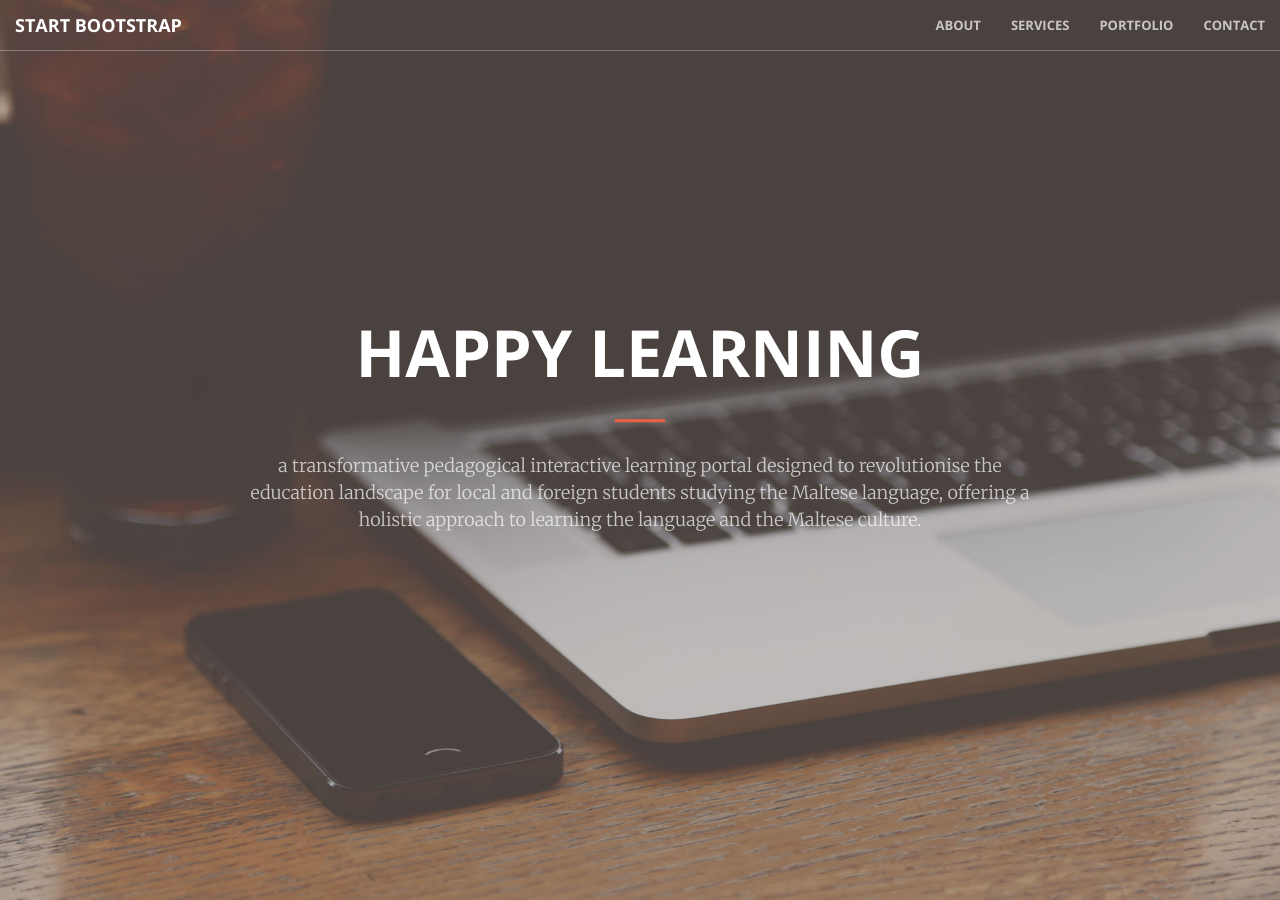
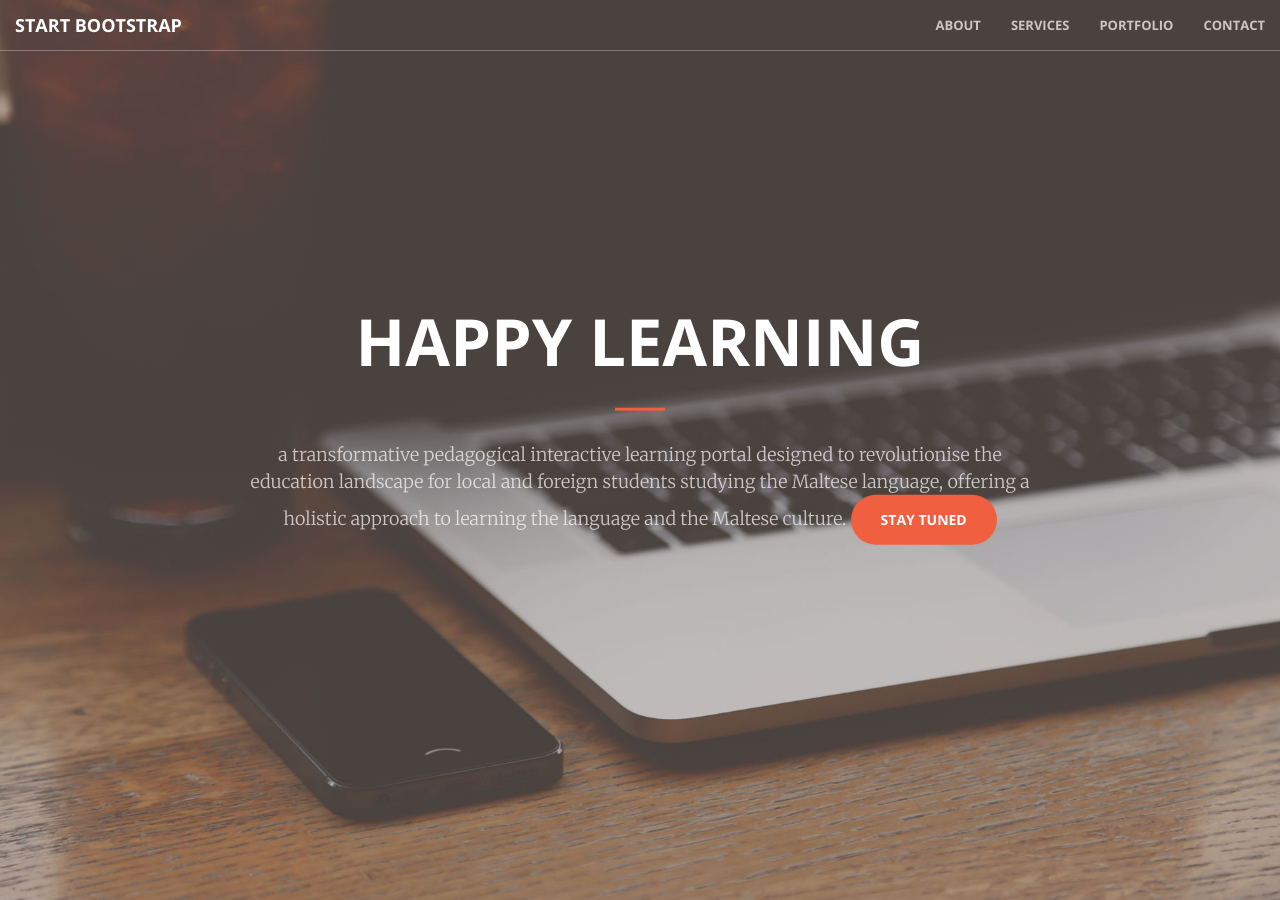
Before and after one commit to cassarro/learnapy, a Jekyll site: the page built from index.html, in a window 1280 px wide and 900 px high. Built offline with Jekyll 4.4.1, drawn with Linux system fonts in a browser that asks for light colours.

Commit message:
Update header.html

```diff
--- a/_includes/header.html
+++ b/_includes/header.html
@@ -4,6 +4,8 @@
             <h1>Happy Learning</h1>
             <hr>
             <p>a transformative pedagogical interactive learning portal designed to revolutionise the education landscape for local and foreign students studying the Maltese language, offering a holistic approach to learning the language and the Maltese culture.</a>
+
+             <a href="#about" class="btn btn-primary btn-xl page-scroll">Stay Tuned</a>
         </div>
     </div>
 </header>
```
